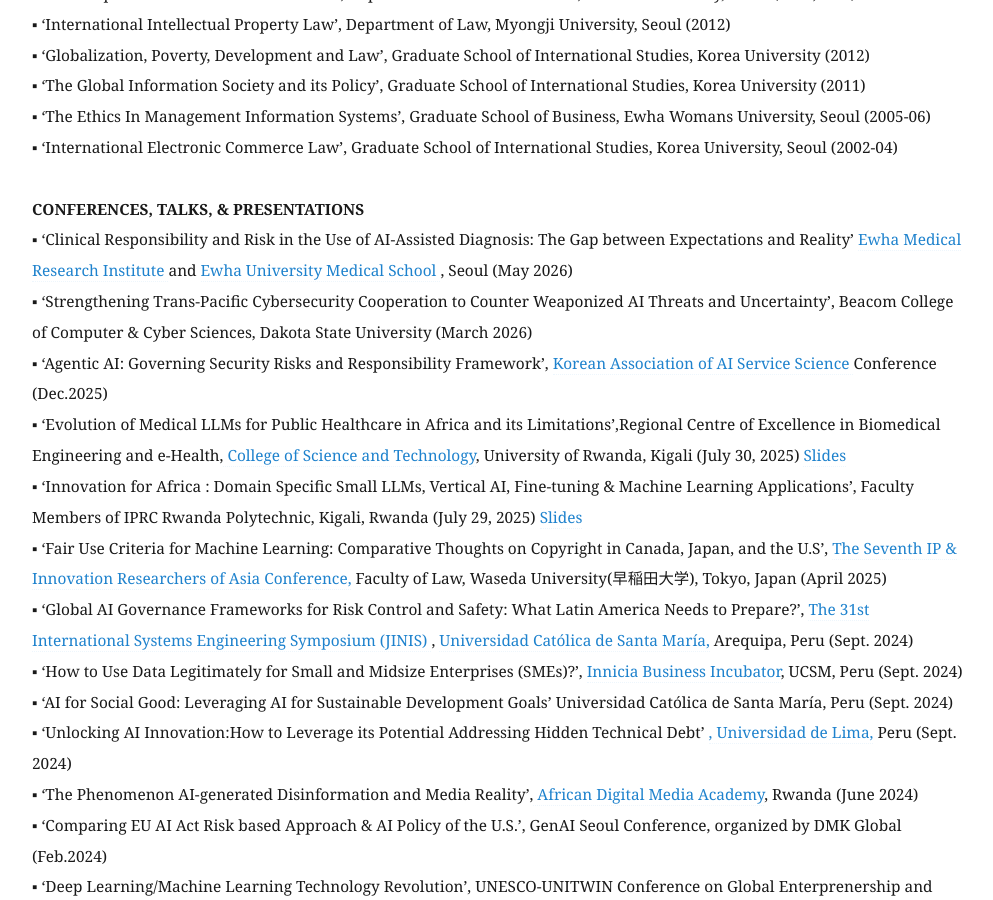
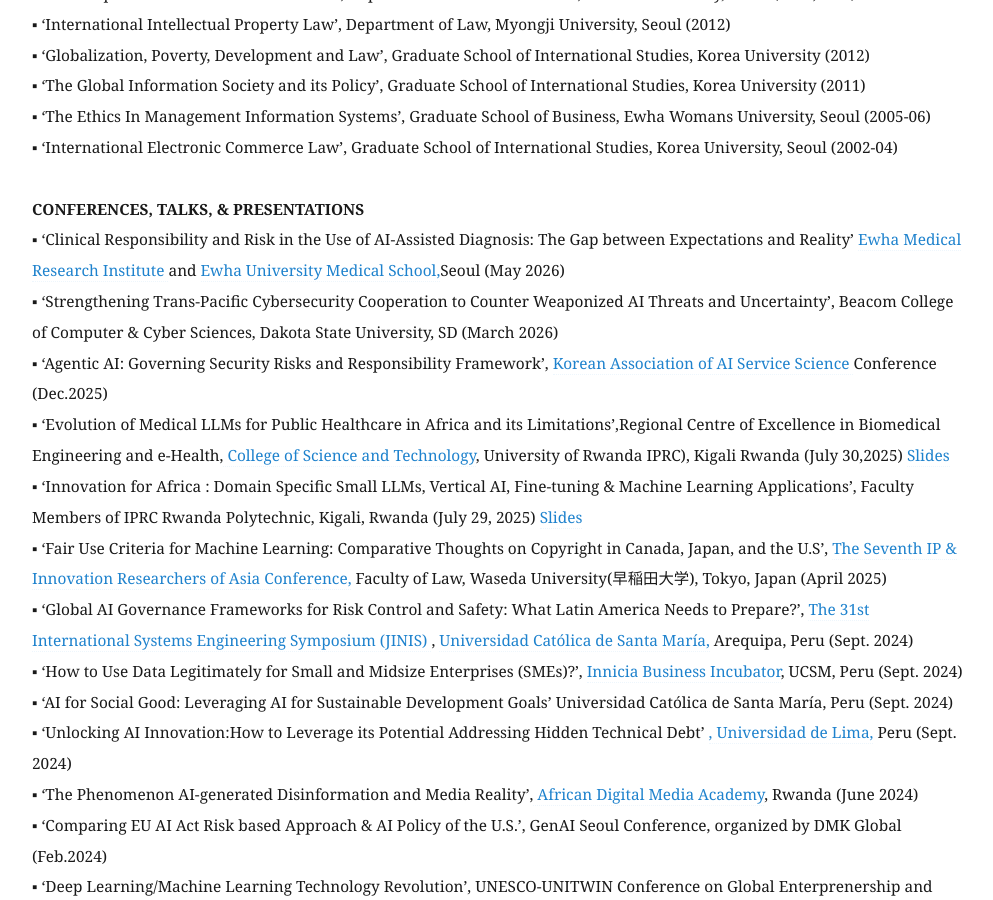
Before and after one commit to eunchangchoi/eunchangchoi.github.io, a Jekyll site: the page built from index.md, in a window 1280 px wide and 900 px high, scrolled down 5262 px. Shown: the whole window, without its empty margins (68-1061 px from the left). Built offline with Jekyll 4.4.1, drawn with Linux system fonts in a browser that asks for light colours.

Commit message:
Update index.md

```diff
--- a/index.md
+++ b/index.md
@@ -107,10 +107,10 @@
 ▪ ‘International Electronic Commerce Law’, Graduate School of International Studies, Korea University, Seoul (2002-04) <br>
     <br>
  <strong> CONFERENCES, TALKS, & PRESENTATIONS </strong> <br>
-▪ ‘Clinical Responsibility and Risk in the Use of AI-Assisted Diagnosis: The Gap between Expectations and Reality’ <a href="https://research.ewhamed.ac.kr/"> Ewha Medical Research Institute </a>and  <a href="https://ewhamed.ac.kr/ewhamedeng/index.do"> Ewha University Medical School </a>, Seoul (May 2026) <br>
-▪ ‘Strengthening Trans-Pacific Cybersecurity Cooperation to Counter Weaponized AI Threats and Uncertainty’, Beacom College of Computer & Cyber Sciences, Dakota State University (March 2026) <br>
+▪ ‘Clinical Responsibility and Risk in the Use of AI-Assisted Diagnosis: The Gap between Expectations and Reality’ <a href="https://research.ewhamed.ac.kr/"> Ewha Medical Research Institute </a>and  <a href="https://ewhamed.ac.kr/ewhamedeng/index.do"> Ewha University Medical School,</a>Seoul (May 2026) <br>
+▪ ‘Strengthening Trans-Pacific Cybersecurity Cooperation to Counter Weaponized AI Threats and Uncertainty’, Beacom College of Computer & Cyber Sciences, Dakota State University, SD (March 2026) <br>
 ▪ ‘Agentic AI: Governing Security Risks and Responsibility Framework’, <a href="https://www.kaiss.or.kr/index">Korean Association of AI Service Science </a> Conference (Dec.2025) <br>
-▪ ‘Evolution of Medical LLMs for Public Healthcare in Africa and its Limitations’,Regional Centre of Excellence in Biomedical Engineering and e-Health,<a href="https://cst.ur.ac.rw/">  College of Science and Technology</a>, University of Rwanda, Kigali (July 30, 2025) <a href="https://github.com/eunchangchoi/eunchangchoi.github.io/blob/master/Evolution%20of%20Medical%20LLMs%20for%20Public%20Healthcare%20in%20Africa%20and%20its%20Limitations%20CBEB%20Univ%20of%20Rwanda%20(July%202025%20Choi).pdf"> Slides</a> <br>
+▪ ‘Evolution of Medical LLMs for Public Healthcare in Africa and its Limitations’,Regional Centre of Excellence in Biomedical Engineering and e-Health,<a href="https://cst.ur.ac.rw/">  College of Science and Technology</a>, University of Rwanda IPRC), Kigali Rwanda (July 30,2025) <a href="https://github.com/eunchangchoi/eunchangchoi.github.io/blob/master/Evolution%20of%20Medical%20LLMs%20for%20Public%20Healthcare%20in%20Africa%20and%20its%20Limitations%20CBEB%20Univ%20of%20Rwanda%20(July%202025%20Choi).pdf"> Slides</a> <br>
 ▪ ‘Innovation for Africa : Domain Specific Small LLMs, Vertical AI, Fine-tuning & Machine Learning Applications’, Faculty Members of IPRC Rwanda Polytechnic, Kigali, Rwanda (July 29, 2025) <a href="https://github.com/eunchangchoi/eunchangchoi.github.io/blob/master/Domain%20Specific%20Vertical%20Small%20LLMs%2C%20Fine-tuning%20%26%20ML%20Applications%20(IPRC%20Rwanda%20Polytechnic%202025%20July)Choi%20git.pdf"> Slides</a> <br>
 ▪ ‘Fair Use Criteria for Machine Learning: Comparative Thoughts on Copyright in Canada, Japan, and the U.S’, <a href="https://ipresearchersasia.org/annual-conference"> The Seventh IP & Innovation Researchers of Asia Conference,</a> Faculty of Law, Waseda University(早稲田大学), Tokyo, Japan (April 2025)<br>
 ▪ ‘Global AI Governance Frameworks for Risk Control and Safety: What Latin America Needs to Prepare?’, <a href="https://www2.ucsm.edu.pe/JINIS2024/"> The 31st International Systems Engineering Symposium (JINIS) </a>, <a href="https://www.ucsm.edu.pe/"> Universidad Católica de Santa María,</a> Arequipa, Peru (Sept. 2024) <br>
```
